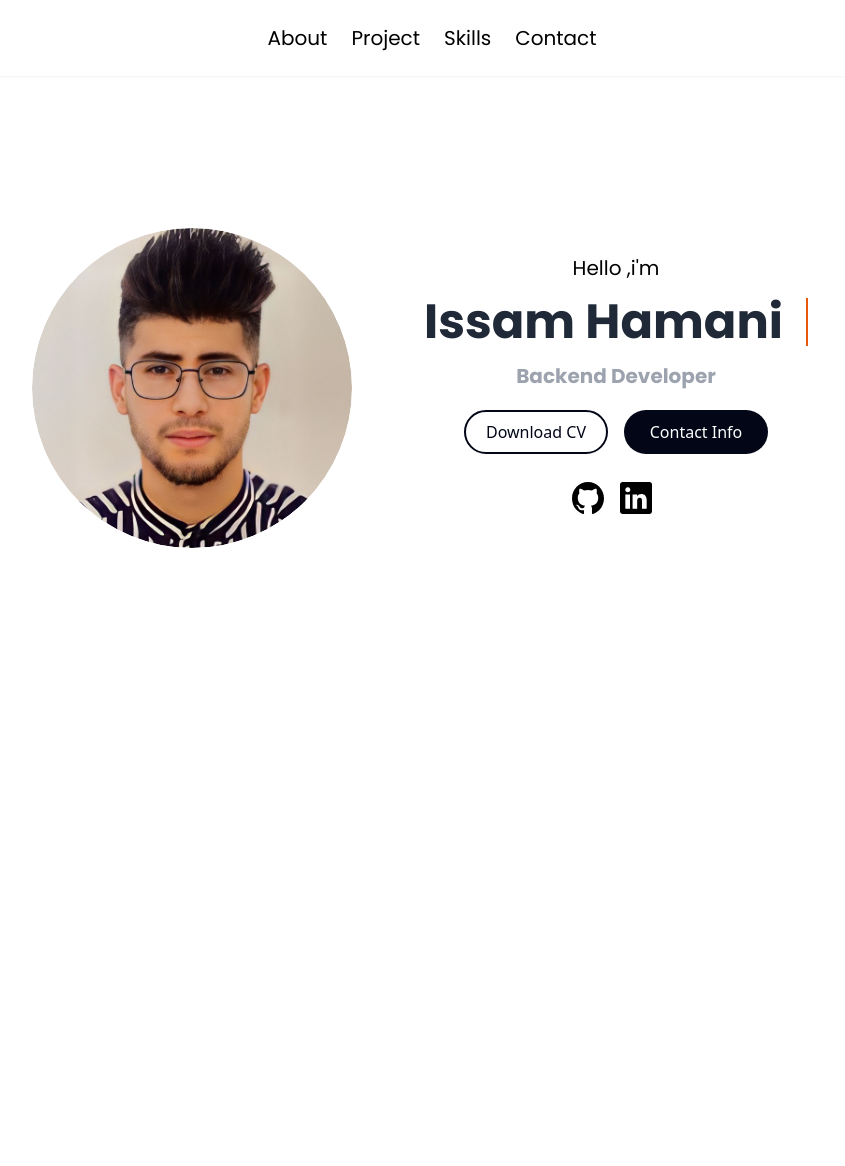
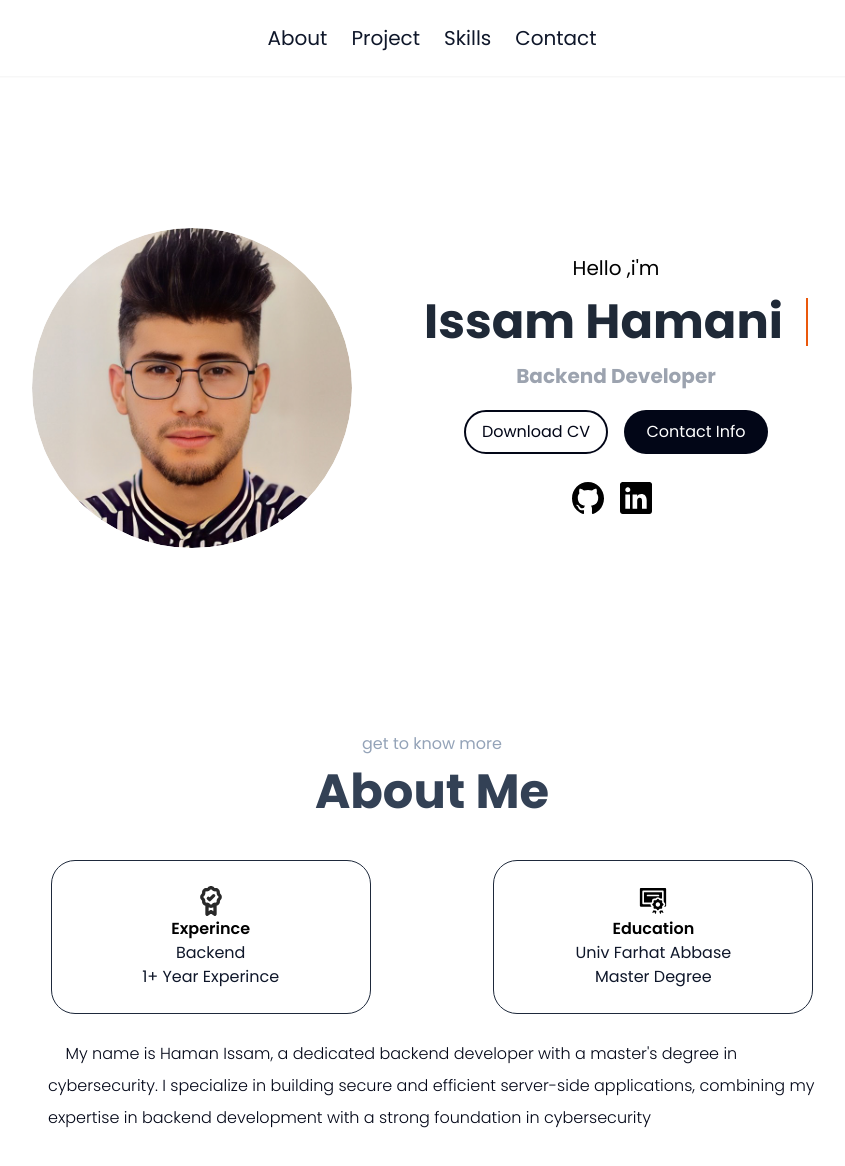
Before and after one commit to ihamani0/My-Portfolio, a Vue app: page / in a window 1280 px wide. Shown: the top 1166 px of the page, without its empty margins (208-1053 px from the left). Before the commit the page ends 800 px from the top, so only its background shows below. Built offline with nearby package versions, Linux system fonts and the light colour scheme.

Commit message:
Add about section

```diff
--- a/src/App.vue
+++ b/src/App.vue
@@ -1,14 +1,22 @@
 <template>
-    <TheHeader></TheHeader>
-    <landing-page></landing-page>
+    <div class="font-poppins">
+        <TheHeader></TheHeader>
+        <landing-page></landing-page>
+        <AboutMe></AboutMe> <!-- Correct casing -->
+    </div>
+
 </template>
 <script>
-import TheHeader from "./components/layout/TheHeader.vue"
-import LandingPage from "./components/layout/LandingPage.vue"
+import AboutMe from "./components/layout/About.vue";
+
+import TheHeader from "./components/layout/TheHeader.vue";
+import LandingPage from "./components/layout/LandingPage.vue";
+
 export default {
-    components : {
+    components: {
         TheHeader,
-        LandingPage
+        LandingPage,
+        AboutMe
     }
 }
 </script>
--- /dev/null
+++ b/src/components/layout/About.vue
@@ -0,0 +1,52 @@
+<template>
+    <section class=" container mb-40 flex flex-col items-center space-y-8" >
+        <header class="w-full text-center">
+            <h1 class="mb-3 text-slate-400">get to know more</h1>
+            <h1 class="mb-3 text-3xl md:text-3xl lg:text-5xl font-bold text-slate-700 ">About Me</h1>
+        </header>
+
+        <div class="flex flex-col items-center space-y-6">
+            <div class="md:w-9/12  flex flex-col justify-center items-center space-y-6 md:space-y-0 md:flex-row md:justify-evenly md:items-end md:space-x-6">
+
+                <!-- start div Expirnce -->
+                <div class="w-full  border border-slate-800 rounded-3xl flex flex-col justify-center items-center p-6 space-y-3 md:space-y-0 md:w-1/3 ">
+
+                    <img src="../../assets/experince.svg" class="w-8 h-8">
+                    <p class="font-semibold " >Experince</p>
+
+                    <!-- Containe -->
+                    <div class="w-full flex flex-col justify-center items-center">
+                        <p class="block text-slate-900">Backend</p>
+                        <p class="block text-slate-900">1+ Year Experince</p>
+                    </div>
+
+                </div>
+                <!-- End dic Expirnce -->
+
+                <!-- start div Expirnce -->
+                <div class="w-full  border border-slate-800 rounded-3xl flex flex-col justify-center items-center p-6 space-y-3 md:space-y-0 md:w-1/3 ">
+
+                    <img src="../../assets/certificate.svg" class="w-8 h-8">
+                    <p class="font-semibold " >Education</p>
+
+                    <!-- Containe -->
+                    <div class="w-full flex flex-col justify-center items-center">
+                        <p class="block text-slate-900">Univ Farhat Abbase</p>
+                        <p class="block text-slate-900">Master Degree</p>
+                    </div>
+                </div><!-- End dic Expirnce -->
+            </div>
+            <!-- Paragraph -->
+            <div class=" w-3/5">
+                <p class="text-slate-950 leading-loose font-light ">&nbsp;&nbsp;&nbsp;&nbsp;My name is Haman Issam, a dedicated backend developer with a master's degree in cybersecurity.
+                    I specialize in building secure and efficient server-side applications,
+                    combining my expertise in backend development with a strong foundation in cybersecurity</p>
+            </div>
+        </div>
+    </section>
+</template>
+<script>
+export default {
+
+}
+</script>
--- a/src/components/layout/LandingPage.vue
+++ b/src/components/layout/LandingPage.vue
@@ -1,5 +1,5 @@
 <template>
-    <section class="my-10">
+    <section class="mb-40">
         <div class="container mx-auto my-20 max-w-screen-xl  ">
             <div class="flex flex-col md:flex-row items-center justify-center
                     p-4  bg-white shadow-md rounded-lg md:p-0 md:shadow-none md:rounded-none md:bg-none"
@@ -8,7 +8,7 @@
                 <div ref="intro_img" class="rounded-full overflow-hidden w-48 h-48 md:w-80 md:h-80 m-6
                     transform  -translate-x-full opacity-0 transition-all duration-500 ease-out">
                     <img src="../../assets/Me.jpg" alt="Me"
-                        class="w-full w-1 h-full object-cover rounded-full">
+                        class="w-full h-full object-cover rounded-full">
                 </div>
 
 
--- a/src/components/layout/TheHeader.vue
+++ b/src/components/layout/TheHeader.vue
@@ -2,13 +2,13 @@
     <header class="container mx-auto ">
         <nav class="relative">
             <div class="hidden md:flex justify-center items-center space-x-6 p-6 shadow-sm ">
-                <a href="" class="font-poppins text-xl hover:scale-95  hover:text-orange-500 transition-all ease-in ">
+                <a href="" class="font-poppins text-xl hover:scale-95  text-slate-900  hover:text-orange-500 transition-all ease-in ">
                     About</a>
-                <a href="" class="font-poppins text-xl hover:scale-95  hover:text-orange-500 transition-all ease-in">
+                <a href="" class="font-poppins text-xl hover:scale-95 text-slate-900  hover:text-orange-500 transition-all ease-in">
                     Project</a>
-                <a href="" class="font-poppins text-xl hover:scale-95 hover:text-orange-500 transition-all ease-in">
+                <a href="" class="font-poppins text-xl hover:scale-95 text-slate-900 hover:text-orange-500 transition-all ease-in">
                     Skills</a>
-                <a href="" class="font-poppins text-xl hover:scale-95  hover:text-orange-500 transition-all ease-in">
+                <a href="" class="font-poppins text-xl hover:scale-95  text-slate-900 hover:text-orange-500 transition-all ease-in">
                     Contact</a>
             </div>
 
```
Also changed, not shown: src/assets/certificate.svg (added), src/assets/experince.svg (added).
